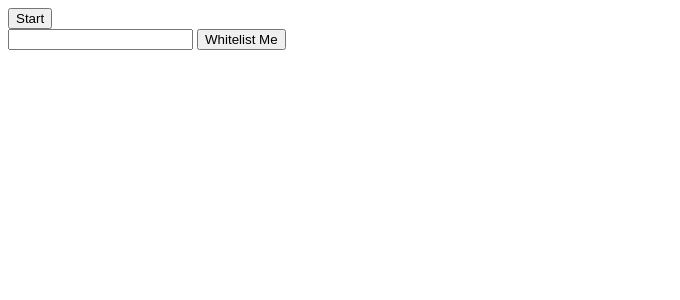
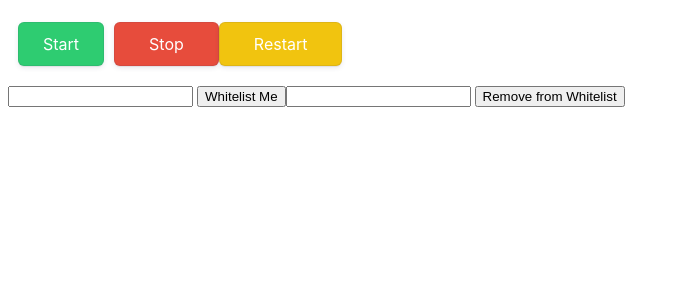
Before and after one commit to myke-sch/mc_web_interface, a Flask app: template templates/interface.html in a window 1280 px wide. Shown: the top 300 px of the page, without its empty margins (0-680 px from the left). Run offline with Flask 3, Linux system fonts and the light colour scheme; the template is opened without the code that fills it, so the values that code supplies are empty.

Commit message:
added start,stop,restart and whitelist remove

```diff
--- a/app.py
+++ b/app.py
@@ -1,8 +1,7 @@
+import subprocess
+
+import psutil
 from flask import Flask, request, render_template, redirect, url_for
-import subprocess
-import firstStart
-import psutil
-from time import sleep
 from rcon.source import Client
 
 app = Flask(__name__)
@@ -20,55 +19,105 @@ def test_pusutil():
         if 'cmd' in proc.info['name']:
             print(proc.info)
 
-def getWhitelistedPlayers():
 
+def getWhitelistedPlayers(outputMode):
     playerList = []
-    with Client('62.171.167.28', 25575, passwd='JarryLarry') as client:
-        response = client.run('whitelist list')
+    playerListOutput = []
+    try:
+        with Client('62.171.167.28', 25575, passwd='JarryLarry') as client:
+            response = client.run('whitelist list')
 
-    response = response[35:]
-    response = response.replace("'", "")
-    response = response.replace(",", "")
-    for i in response.split():
-        playerList.append(i.lower())
-        #print(i)
-    #print(response[35:])
+        response = response[35:]
+        response = response.replace("'", "")
+        response = response.replace(",", "")
+        for i in response.split():
+            playerList.append(i.lower())
+            playerListOutput.append(i)
+        # print(i)
+        # print(response[35:])
 
-    print(playerList)
-    return playerList
+        print(playerList)
+        outputString = "Whitelisted Players: \n"
+        for n in playerListOutput:
+            outputString += "\t" + n + "\n"
+
+        if outputMode:
+            return outputString
+        else:
+            return playerList
+    except:
+        error_message = "Could not load Whitelist"
+        print("Error could not connect to Server")
+        return error_message
 
 
 @app.route("/")
 def interface():
-    getWhitelistedPlayers()
-    return render_template('interface.html')
+    error_message = getWhitelistedPlayers(1)
+    return render_template('interface.html', error_message=error_message)
 
 
 @app.route('/start')
 def start_server():
     process = subprocess.Popen(['.\\test.bat'])
-    return redirect(url_for('interface'))
+    status_message = "Starting the server please wait"
+    # server_change("Starting the server please wait")
+    # return redirect(url_for('interface',))
+    return render_template('server_change.html', status_message=status_message, redirectURL=url_for('interface', ))
+
+
+@app.route('/stop')
+def stop_server():
+    process = subprocess.Popen(['.\\test.bat'])
+    status_message = "Stopping the server please wait"
+    return render_template('server_change.html', status_message=status_message, redirectURL=url_for('interface', ))
+
+
+@app.route('/restart')
+def restart_server():
+    process = subprocess.Popen(['.\\test.bat'])
+    status_message = "Restarting the server please wait"
+    return render_template('server_change.html', status_message=status_message, redirectURL=url_for('interface', ))
 
 
 @app.route('/whitelist', methods=["GET", "POST"])
 def whitelistPlayer():
     if request.method == "POST":
         username = request.form['username']
-        if username.lower() in getWhitelistedPlayers():
+        if username.lower() in getWhitelistedPlayers(0):
             return "You are already whitelisted"
         else:
             command: str = "whitelist add " + username
             with Client('62.171.167.28', 25575, passwd='JarryLarry') as client:
                 response = client.run(command)
 
-            responseCMD : str = response
+            responseCMD: str = response
 
-
-        if responseCMD == "Added " +  username.lower() +  " to the whitelist":
+        if responseCMD == "Added " + username.lower() + " to the whitelist":
             return "Whitelist was succesful"
         else:
             return redirect(url_for('interface'))
 
 
+@app.route('/removeWl', methods=["GET", "POST"])
+def removeWhitelist():
+    if request.method == "POST":
+        username = request.form['username']
+        print(username.lower())
+        if username.lower() in getWhitelistedPlayers(0):
+            command: str = "whitelist remove " + username
+            with Client('62.171.167.28', 25575, passwd='JarryLarry') as client:
+                response = client.run(command)
+
+            responseCMD: str = response
+
+            if responseCMD == "Removed " + username.lower() + " from the whitelist":
+                return "Whitelist was succesful"
+            else:
+                return redirect(url_for('interface'))
+        else:
+            return "Player not found"
+
+
 if __name__ == '__main__':
-    app.run()
+    app.run(debug=True)
--- /dev/null
+++ b/static/style.css
@@ -0,0 +1,131 @@
+body {
+
+}
+/* CSS */
+.button-start {
+
+  backface-visibility: hidden;
+  background-color: #2ecc71;
+  border-radius: 6px;
+  border-width: 0;
+  box-shadow: rgba(50, 50, 93, .1) 0 0 0 1px inset,rgba(50, 50, 93, .1) 0 2px 5px 0,rgba(0, 0, 0, .07) 0 1px 1px 0;
+  box-sizing: border-box;
+  color: #fff;
+  cursor: pointer;
+  font-family: -apple-system,system-ui,"Segoe UI",Roboto,"Helvetica Neue",Ubuntu,sans-serif;
+  font-size: 100%;
+  height: 44px;
+  line-height: 1.15;
+  margin: 12px 0 0;
+  outline: none;
+  overflow: hidden;
+  padding: 0 25px;
+  position: relative;
+  text-align: center;
+  text-transform: none;
+  transform: translateZ(0);
+  transition: all .2s,box-shadow .08s ease-in;
+  user-select: none;
+  -webkit-user-select: none;
+  touch-action: manipulation;
+  width: 100%;
+}
+
+.button-start:disabled {
+  cursor: default;
+}
+
+.button-start:focus {
+  box-shadow: rgba(50, 50, 93, .1) 0 0 0 1px inset, rgba(50, 50, 93, .2) 0 6px 15px 0, rgba(0, 0, 0, .1) 0 2px 2px 0, rgba(50, 151, 211, .3) 0 0 0 4px;
+}
+
+.button-stop {
+
+  backface-visibility: hidden;
+  background-color: #e74c3c;
+  border-radius: 6px;
+  border-width: 0;
+  box-shadow: rgba(50, 50, 93, .1) 0 0 0 1px inset,rgba(50, 50, 93, .1) 0 2px 5px 0,rgba(0, 0, 0, .07) 0 1px 1px 0;
+  box-sizing: border-box;
+  color: #fff;
+  cursor: pointer;
+  font-family: -apple-system,system-ui,"Segoe UI",Roboto,"Helvetica Neue",Ubuntu,sans-serif;
+  font-size: 100%;
+  height: 44px;
+  line-height: 1.15;
+  margin: 12px 10px 10px;
+  outline: none;
+  overflow: hidden;
+  padding: 0 25px;
+  position: relative;
+  text-align: center;
+  text-transform: none;
+  transform: translateZ(0);
+  transition: all .2s,box-shadow .08s ease-in;
+  user-select: none;
+  -webkit-user-select: none;
+  touch-action: manipulation;
+  width: 100%;
+}
+
+.button-stop:disabled {
+  cursor: default;
+}
+
+.button-stop:focus {
+  box-shadow: rgba(50, 50, 93, .1) 0 0 0 1px inset, rgba(50, 50, 93, .2) 0 6px 15px 0, rgba(0, 0, 0, .1) 0 2px 2px 0, rgba(50, 151, 211, .3) 0 0 0 4px;
+}
+
+.button-restart{
+
+  backface-visibility: hidden;
+  background-color: #f1c40f;
+  border-radius: 6px;
+  border-width: 0;
+  box-shadow: rgba(50, 50, 93, .1) 0 0 0 1px inset,rgba(50, 50, 93, .1) 0 2px 5px 0,rgba(0, 0, 0, .07) 0 1px 1px 0;
+  box-sizing: border-box;
+  color: #fff;
+  cursor: pointer;
+  font-family: -apple-system,system-ui,"Segoe UI",Roboto,"Helvetica Neue",Ubuntu,sans-serif;
+  font-size: 100%;
+  height: 44px;
+  line-height: 1.15;
+  margin: 12px 10px 10px;
+  outline: none;
+  overflow: hidden;
+  padding: 0 25px;
+  position: relative;
+  text-align: center;
+  text-transform: none;
+  transform: translateZ(0);
+  transition: all .2s,box-shadow .08s ease-in;
+  user-select: none;
+  -webkit-user-select: none;
+  touch-action: manipulation;
+  width: 100%;
+
+}
+
+.button-restart:disabled {
+  cursor: default;
+}
+
+.button-restart:focus {
+  box-shadow: rgba(50, 50, 93, .1) 0 0 0 1px inset, rgba(50, 50, 93, .2) 0 6px 15px 0, rgba(0, 0, 0, .1) 0 2px 2px 0, rgba(50, 151, 211, .3) 0 0 0 4px;
+}
+
+.buttons {
+  display: flex;
+  margin: 10px;
+}
+
+.errroMessage {
+  font-weight: bold;
+  font-size: 2vh;
+  white-space: pre-line;
+  tab-size:30;
+}
+
+.whiteListInput {
+  display: flex;
+}
--- a/templates/interface.html
+++ b/templates/interface.html
@@ -1,19 +1,46 @@
 <!DOCTYPE html>
 <html lang="en">
 <head>
+    <link rel="stylesheet" href="../static/style.css">
+    <script src="../static/stop_btn_script.js"></script>
     <meta charset="UTF-8">
     <title>Title</title>
 </head>
 <body>
-<form action = "/start" method="get">
-   <input type="submit" value="Start">
+<div class="buttons">
+   <form action = "/start" method="get">
+    <button class="button-start" role="button">Start</button>
 </form>
 
+<form action = "/stop" method="get">
+    <button class="button-stop" role="button">Stop</button>
+</form>
 
-<form action = "/whitelist" method="POST">
+    <form action = "/restart" method="get">
+    <button class="button-restart" role="button">Restart</button>
+</form>
+</div>
+
+
+
+
+
+<div class="whiteListInput">
+    <form action = "/whitelist" method="POST">
     <input type="text" name="username">
    <input type="submit" value="Whitelist Me">
 </form>
 
+<form action = "/removeWl" method="POST">
+    <input type="text" name="username">
+   <input type="submit" value="Remove from Whitelist">
+</form>
+</div>
+
+
+{% block body %}
+<p class="errroMessage">{{ error_message }}</p>
+{% endblock %}
+
 </body>
 </html>
```
Also changed, not shown: static/server_change.css (added, +41 -0 lines), static/stop_btn_script.js (added, +10 -0 lines), templates/server_change.html (added, +22 -0 lines).
